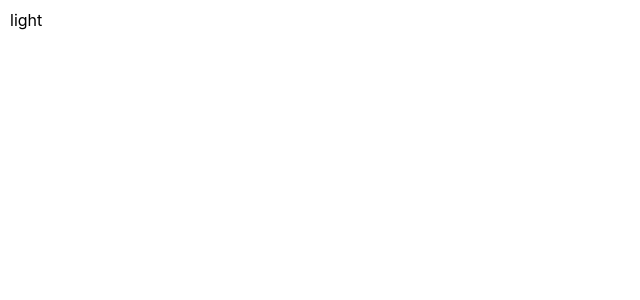
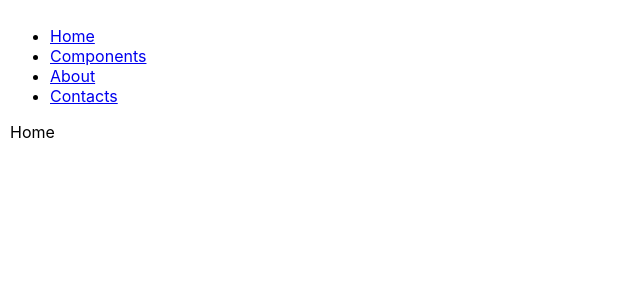
Before and after one commit to Tarold/html-intro, a React (Create React App) app: page / in a window 1280 px wide. Shown: the top 300 px of the page, without its empty margins (0-640 px from the left). Built offline with nearby package versions, Linux system fonts and the light colour scheme.

Commit message:
Added base routing

```diff
--- a/package.json
+++ b/package.json
@@ -6,10 +6,13 @@
     "@testing-library/jest-dom": "^5.16.5",
     "@testing-library/react": "^13.4.0",
     "@testing-library/user-event": "^13.5.0",
+    "classnames": "^2.3.2",
+    "date-fns": "^2.29.3",
     "query-string": "^8.1.0",
     "react": "^18.2.0",
     "react-dom": "^18.2.0",
     "react-icons": "^4.7.1",
+    "react-router-dom": "^5.3.4",
     "react-scripts": "5.0.1",
     "web-vitals": "^2.1.4"
   },
@@ -38,7 +41,7 @@
     ]
   },
   "devDependencies": {
-    "classnames": "^2.3.2",
+    "prop-types": "^15.8.1",
     "sass": "^1.57.1"
   }
 }
--- a/src/App.js
+++ b/src/App.js
@@ -1,25 +1,57 @@
-import React, { createContext, useContext, useState } from 'react';
+import { BrowserRouter as Router, Link, Route, Switch } from 'react-router-dom';
 
-const ThemeContext = createContext();
-
+//Додати Components, Contacts
 function App() {
-  const [theme, setTheme] = useState('light');
-
   return (
-    <ThemeContext.Provider value={theme}>
-      <Child />
-    </ThemeContext.Provider>
+    <Router>
+      <nav>
+        <ul>
+          <li>
+            <Link to="/">Home</Link>
+          </li>
+          <li>
+            <Link to="/components">Components</Link>
+          </li>
+          <li>
+            <Link to="/about">About</Link>
+          </li>
+          <li>
+            <Link to="/contacts">Contacts</Link>
+          </li>
+        </ul>
+      </nav>
+      <Switch>
+        <Route path="/Components">
+          <Components />
+        </Route>
+        <Route path="/about">
+          <About />
+        </Route>
+        <Route path="/contacts">
+          <Contacts />
+        </Route>
+        <Route path="/">
+          <Home />
+        </Route>
+      </Switch>
+    </Router>
   );
 }
 
 export default App;
 
-function Child() {
-  return <ChildChild />;
+function Home() {
+  return <div>Home</div>;
 }
 
-function ChildChild() {
-  const theme = useContext(ThemeContext);
+function Components() {
+  return <div>Components</div>;
+}
 
-  return <div>{theme}</div>;
+function About() {
+  return <div>About</div>;
 }
+
+function Contacts() {
+  return <div>Contacts</div>;
+}
```
Also changed, not shown: 1 other file (tests, documents, lock files or other folders).
